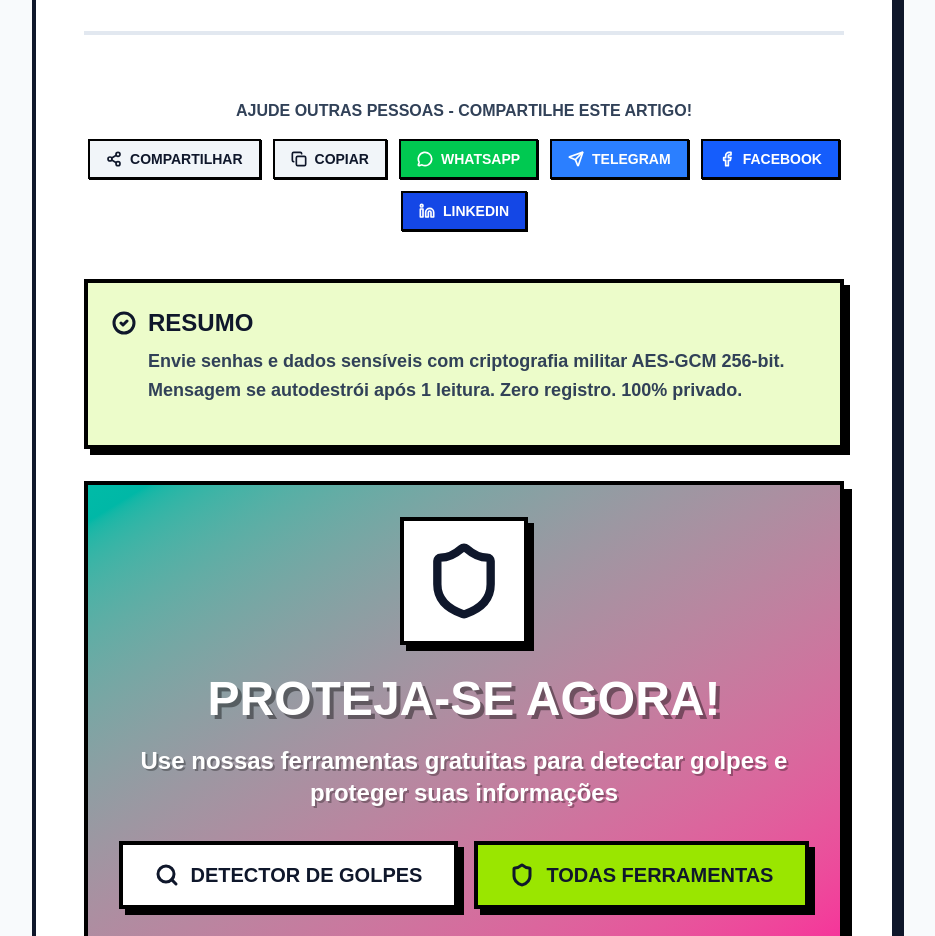
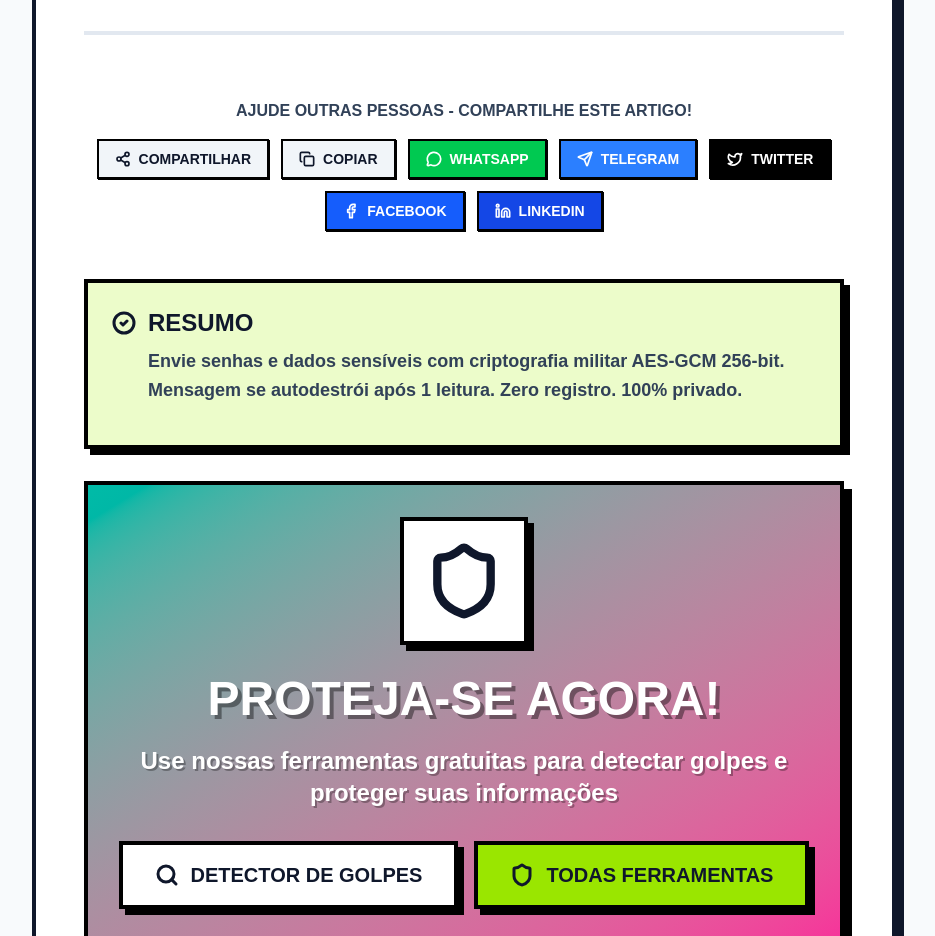
Before and after one commit to sktbrd/vovo-detector-golpes, a Next.js app: page /blog/como-enviar-mensagem-criptografada-segura in a window 1280 px wide. Shown: the part 5520-6456 px from the top of the page, without its empty margins (176-1111 px from the left). Built offline with nearby package versions, Linux system fonts and the light colour scheme.

Commit message:
feat: add Twitter/X share button + visual feedback on copy

```diff
--- a/src/app/blog/[slug]/ShareButtons.tsx
+++ b/src/app/blog/[slug]/ShareButtons.tsx
@@ -1,6 +1,6 @@
 "use client";
 
-import { Share2, MessageCircle, Send, Facebook, Linkedin, Link, Copy } from "lucide-react";
+import { Share2, MessageCircle, Send, Facebook, Linkedin, Copy, Twitter, Check } from "lucide-react";
 import toast from "react-hot-toast";
 import { useState } from "react";
 
@@ -12,6 +12,7 @@ interface ShareButtonsProps {
 export default function ShareButtons({ title, description }: ShareButtonsProps) {
   const url = typeof window !== 'undefined' ? window.location.href : '';
   const [clickedButton, setClickedButton] = useState<string | null>(null);
+  const [copiedSuccess, setCopiedSuccess] = useState(false);
 
   const handleButtonClick = (buttonId: string, callback: () => void) => {
     setClickedButton(buttonId);
@@ -22,6 +23,7 @@ export default function ShareButtons({ title, description }: ShareButtonsProps)
   const handleCopyLink = async () => {
     try {
       await navigator.clipboard.writeText(url);
+      setCopiedSuccess(true);
       toast.success("Link copiado!", {
         duration: 2000,
         style: {
@@ -30,6 +32,7 @@ export default function ShareButtons({ title, description }: ShareButtonsProps)
           fontWeight: 'bold',
         },
       });
+      setTimeout(() => setCopiedSuccess(false), 2500);
     } catch (err) {
       toast.error("Erro ao copiar link");
     }
@@ -79,6 +82,13 @@ export default function ShareButtons({ title, description }: ShareButtonsProps)
     );
   };
 
+  const handleTwitterShare = () => {
+    window.open(
+      `https://twitter.com/intent/tweet?text=${encodeURIComponent(title)}&url=${encodeURIComponent(url)}`,
+      "_blank"
+    );
+  };
+
   return (
     <div className="mt-8 text-center">
       <p className="text-sm md:text-base text-slate-700 font-bold mb-4 uppercase">
@@ -96,11 +106,11 @@ export default function ShareButtons({ title, description }: ShareButtonsProps)
 
         <button
           onClick={() => handleButtonClick('copy', handleCopyLink)}
-          className={`px-3 md:px-4 py-2 bg-slate-100 hover:bg-slate-200 text-slate-900 border-2 border-black text-xs md:text-sm font-black transition-all hover:shadow-[2px_2px_0px_0px_rgba(0,0,0,1)] flex items-center gap-1.5 md:gap-2 uppercase shadow-[1px_1px_0px_0px_rgba(0,0,0,1)] ${clickedButton === 'copy' ? 'scale-95' : ''}`}
+          className={`px-3 md:px-4 py-2 ${copiedSuccess ? 'bg-green-500 text-white' : 'bg-slate-100 text-slate-900 hover:bg-slate-200'} border-2 border-black text-xs md:text-sm font-black transition-all hover:shadow-[2px_2px_0px_0px_rgba(0,0,0,1)] flex items-center gap-1.5 md:gap-2 uppercase shadow-[1px_1px_0px_0px_rgba(0,0,0,1)] ${clickedButton === 'copy' ? 'scale-95' : ''}`}
           aria-label="Copiar link do artigo para área de transferência"
         >
-          <Copy size={16} strokeWidth={2.5} />
-          <span className="hidden sm:inline">Copiar</span>
+          {copiedSuccess ? <Check size={16} strokeWidth={2.5} /> : <Copy size={16} strokeWidth={2.5} />}
+          <span className="hidden sm:inline">{copiedSuccess ? 'Copiado!' : 'Copiar'}</span>
         </button>
 
         <button
@@ -119,6 +129,15 @@ export default function ShareButtons({ title, description }: ShareButtonsProps)
         >
           <Send size={16} strokeWidth={2.5} />
           <span className="hidden sm:inline">Telegram</span>
+        </button>
+
+        <button
+          onClick={() => handleButtonClick('twitter', handleTwitterShare)}
+          className={`px-3 md:px-4 py-2 bg-black hover:bg-slate-800 text-white border-2 border-black text-xs md:text-sm font-black transition-all hover:shadow-[2px_2px_0px_0px_rgba(0,0,0,1)] flex items-center gap-1.5 md:gap-2 uppercase shadow-[1px_1px_0px_0px_rgba(0,0,0,1)] ${clickedButton === 'twitter' ? 'scale-95' : ''}`}
+          aria-label="Compartilhar artigo no Twitter/X"
+        >
+          <Twitter size={16} strokeWidth={2.5} />
+          <span className="hidden sm:inline">Twitter</span>
         </button>
 
         <button
```
